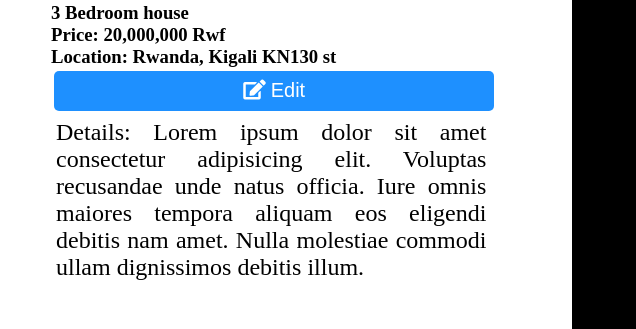
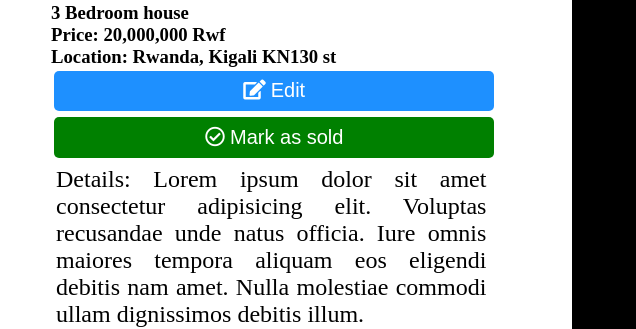
Before and after one commit to alainmateso/PropertyPro-lite, a plain HTML site: page UI/agentViewProperty.html in a window 1280 px wide. Shown: the part 75-404 px from the top of the page, 644-1280 px from the left. Drawn offline with Linux system fonts and the light colour scheme.

Commit message:
feature(soldproperty): add mark as sold option [Finishes#166708638]

```diff
--- a/UI/agentViewProperty.html
+++ b/UI/agentViewProperty.html
@@ -34,6 +34,7 @@
                         <h3>Price: 20,000,000 Rwf</h3>
                         <h3>Location: Rwanda, Kigali KN130 st</h3>
                         <button class="editButton"><i class="fas fa-edit"></i>Edit</button>
+                        <button class="soldButton"><i class="far fa-check-circle"></i>Mark as sold</button>
                         <p>Details: Lorem ipsum dolor sit amet consectetur adipisicing elit. Voluptas recusandae unde
                             natus officia. Iure omnis maiores tempora aliquam eos eligendi debitis nam amet. Nulla
                             molestiae commodi ullam dignissimos debitis illum.</p>
```
